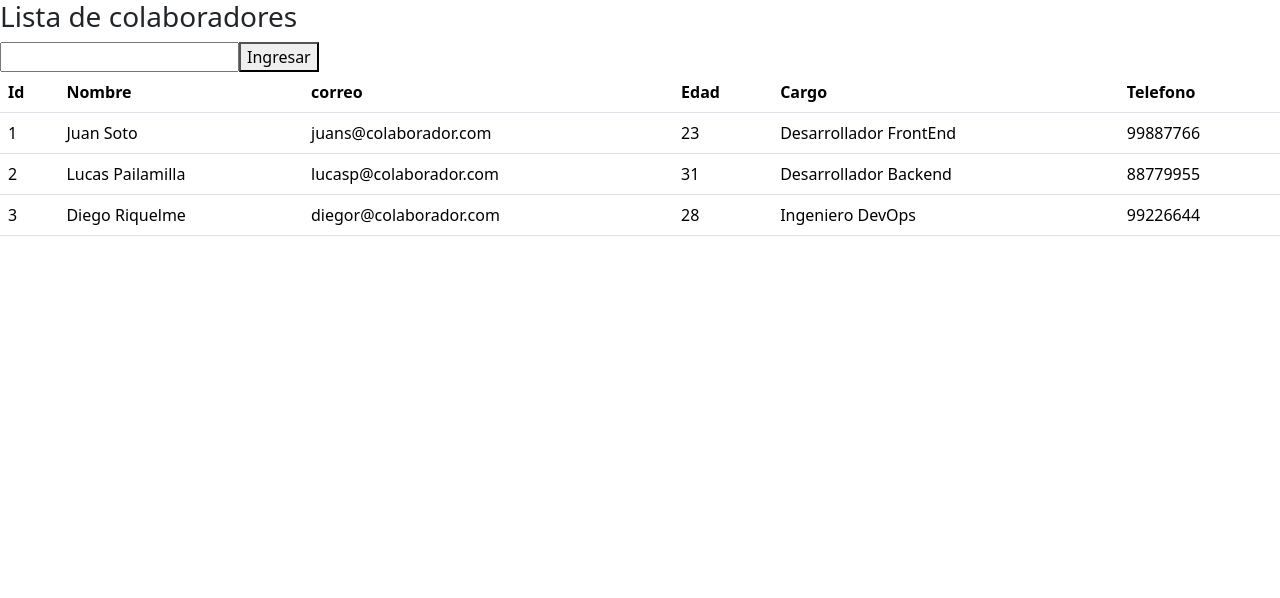
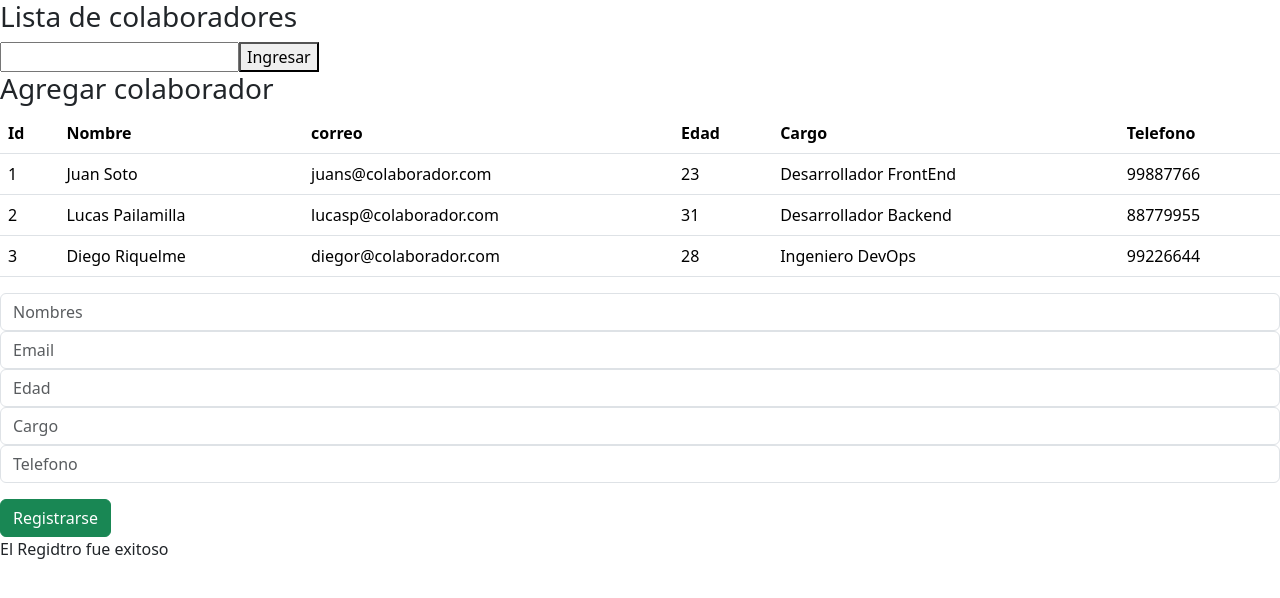
Before and after one commit to javier-gonzalez-777/Renderizacion-Dinamica, a React (Vite) app: page / in a window 1280 px wide. Shown: the top 598 px of the page. Built offline with nearby package versions, Linux system fonts and the light colour scheme.

Commit message:
agragando la estructura base

```diff
--- a/src/App.jsx
+++ b/src/App.jsx
@@ -1,19 +1,20 @@
-import React from 'react'
-import Datos  from './BaseColaboradores'
-import Listado from './components/Listado'
-import Buscador from './components/Buscador'
-
-
+import React from "react";
+import Datos from "./BaseColaboradores";
+import Listado from "./components/Listado";
+import Buscador from "./components/Buscador";
+import Formulario from "./components/Formulario";
 
 const App = () => {
-  const datos=(Datos)
   return (
     <div>
       <h3>Lista de colaboradores</h3>
-      <Buscador />
-      <Listado Datos={datos} />
+      <Buscador datos={Datos}/>
+
+      {/* <Listado datos={Datos} />   */}
+      <h3>Agregar colaborador</h3>
+      <Formulario />
     </div>
-  )
-}
+  );
+};
 
-export default App
+export default App;
--- a/src/BaseColaboradores.js
+++ b/src/BaseColaboradores.js
@@ -1,28 +1,27 @@
-
 export const Datos = [
   {
     id: "1",
     nombre: "Juan Soto",
-    correo: "juans@colaborador.com",
+    email: "juans@colaborador.com",
     edad: "23",
     cargo: "Desarrollador FrontEnd",
-    telefono: "99887766"
+    telefono: "99887766",
   },
   {
     id: "2",
     nombre: "Lucas Pailamilla",
-    correo: "lucasp@colaborador.com",
+    email: "lucasp@colaborador.com",
     edad: "31",
     cargo: "Desarrollador Backend",
-    telefono: "88779955"
+    telefono: "88779955",
   },
   {
     id: "3",
     nombre: "Diego Riquelme",
-    correo: "diegor@colaborador.com",
+    email: "diegor@colaborador.com",
     edad: "28",
     cargo: "Ingeniero DevOps",
-    telefono: "99226644"
+    telefono: "99226644",
   },
- ]
- export default Datos
+];
+export default Datos;
--- /dev/null
+++ b/src/components/Alert.jsx
@@ -0,0 +1,17 @@
+import React from 'react'
+
+
+
+const Alert = ({error}) => {
+  return (
+    <>
+       {/* {console.log(mensaje)} */}
+       {error ? <p  className="error">Completa todos los campos</p> :<p className="error">El Regidtro fue exitoso</p> }
+
+
+
+    </>
+  )
+}
+
+export default Alert
--- a/src/components/Formulario.jsx
+++ b/src/components/Formulario.jsx
@@ -0,0 +1,122 @@
+import React from "react";
+import { useState } from "react";
+import Alert from "./Alert";
+import Listado from "./Listado";
+import Datos from "../BaseColaboradores";
+
+
+const Formulario = () => {
+  const [nombre, setNombre] = useState("");
+  const [email, setEmail] = useState("");
+  const [edad, setEdad] = useState("");
+  const [cargo, setCargo] = useState("");
+  const [telefono, setTelefono] = useState("");
+  const [error, setError] = useState(false);
+  const [listaUsuarios, setListaUsuarios] = useState(Datos);
+  //const [idCounter, setIdCounter] = useState(1);
+  const [ultimoId, setUltimoId] = useState(Datos.length);
+
+  // const [ListadoNuevo, setListadoNuevo]= useState("")
+
+  const validarInput = (e) => {
+    e.preventDefault();
+
+    if (
+      nombre === "" ||
+      email === "" ||
+      edad === "" ||
+      cargo === "" ||
+      telefono === ""
+    ) {
+      setError(true);
+      //  alert("datos incompletos");
+      return;
+    }
+    setError(false);
+    //   alert("datos completos");
+    enviarFormulario();
+  };
+  // Función al enviar el formulario
+  const enviarFormulario = (e) => {
+    e.preventDefault();
+    setListaUsuarios([
+      ...listaUsuarios,
+      {
+        id: ultimoId + 1, // Incrementa el id de manera dinámica
+        nombre: nombre,
+        email: email,
+        edad: edad,
+        cargo: cargo,
+        telefono: telefono,
+      },
+    ]); // Agregamos la tarea
+
+
+    setUltimoId(ultimoId + 1); // Actualiza el último id utilizado
+
+    setNombre("");
+    setCargo("");
+    setEmail("");
+    setEdad("");
+    setTelefono("");
+
+    console.log("Arreglo Formulario:", listaUsuarios);
+    console.log("Variable cot:", setUltimoId);
+  };
+
+  return (
+    <>
+      <Listado datos={listaUsuarios} />
+      <form onSubmit={validarInput}>
+        <div className="form-group">
+          <input
+            placeholder="Nombres"
+            className="form-control"
+            name="Nombre"
+            value={nombre}
+            onChange={(e) => setNombre(e.target.value)}
+          />
+          <input
+            type="email"
+            placeholder="Email"
+            className="form-control"
+            name="Email"
+            value={email}
+            onChange={(e) => setEmail(e.target.value)}
+          />
+          <input
+            placeholder="Edad"
+            className="form-control"
+            name="Edad"
+            value={edad}
+            onChange={(e) => setEdad(e.target.value)}
+          />
+          <input
+            placeholder="Cargo"
+            className="form-control"
+            name="Cargo"
+            value={cargo}
+            onChange={(e) => setCargo(e.target.value)}
+          />
+          <input
+            placeholder="Telefono"
+            className="form-control"
+            name="Telefono"
+            value={telefono}
+            onChange={(e) => setTelefono(e.target.value)}
+          />
+
+          <button
+            className="btn btn-success mt-3"
+            type="submit"
+            onClick={enviarFormulario}
+          >
+            Registrarse
+          </button>
+          <Alert error={error} />
+        </div>
+      </form>
+    </>
+  );
+};
+export default Formulario;
--- a/src/components/Listado.jsx
+++ b/src/components/Listado.jsx
@@ -1,8 +1,11 @@
-import React from 'react';
+import React from "react";
+//import { Datos } from "../BaseColaboradores";
 
-const Listado = ({Datos}) => {
- // console.log(datos);
-  return(
+const Listado = (props) => {
+  const { datos } = props;
+  console.log("arreglo Listado:", datos);
+
+  return (
     <>
       <table class="table">
         <thead>
@@ -16,22 +19,20 @@ const Listado = ({Datos}) => {
           </tr>
         </thead>
         <tbody>
-    {Datos.map((Datos,id) =>(
-        <tr key={id}>
-        <td>{Datos.id}</td>
-        <td>{Datos.nombre}</td>
-        <td>{Datos.correo}</td>
-        <td>{Datos.edad}</td>
-        <td>{Datos.cargo}</td>
-        <td>{Datos.telefono}</td>
+          {datos.map((objeto, index) => (
+            <tr key={index} id={index}>
+              <td>{objeto.id}</td>
+              <td>{objeto.nombre}</td>
+              <td>{objeto.email}</td>
+              <td>{objeto.edad}</td>
+              <td>{objeto.cargo}</td>
+              <td>{objeto.telefono}</td>
             </tr>
-
           ))}
         </tbody>
       </table>
+    </>
+  );
+};
 
-</>
-  )
-}
-
-export default Listado
+export default Listado;
```
Lines whose indentation alone changed are shown as unchanged.
